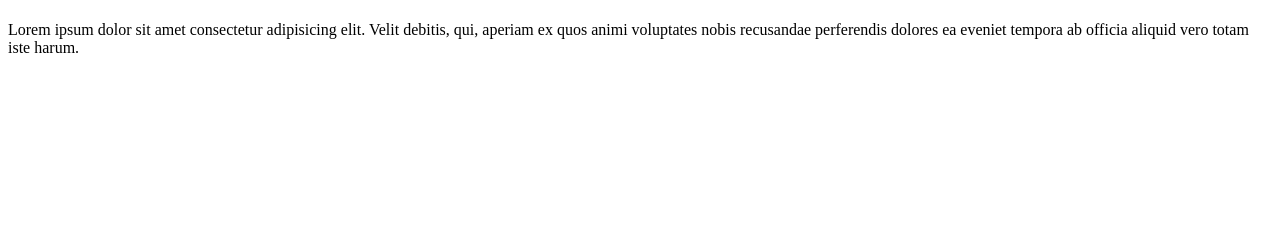
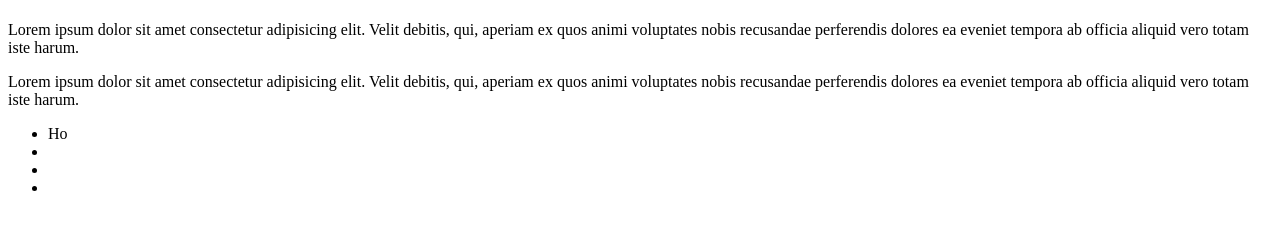
Before and after one commit to jetirado/prueba, a plain HTML site: page index.html in a window 1280 px wide. Drawn offline with Linux system fonts and the light colour scheme.

Commit message:
agregada lista

```diff
--- a/index.html
+++ b/index.html
@@ -8,5 +8,12 @@
 <body>
     <h1></h1>
     <p>Lorem ipsum dolor sit amet consectetur adipisicing elit. Velit debitis, qui, aperiam ex quos animi voluptates nobis recusandae perferendis dolores ea eveniet tempora ab officia aliquid vero totam iste harum.</p>
+    <p>Lorem ipsum dolor sit amet consectetur adipisicing elit. Velit debitis, qui, aperiam ex quos animi voluptates nobis recusandae perferendis dolores ea eveniet tempora ab officia aliquid vero totam iste harum.</p>
+    <ul>
+        <li>Ho</li>
+        <li></li>
+        <li></li>
+        <li></li>
+    </ul>
 </body>
 </html>
```
